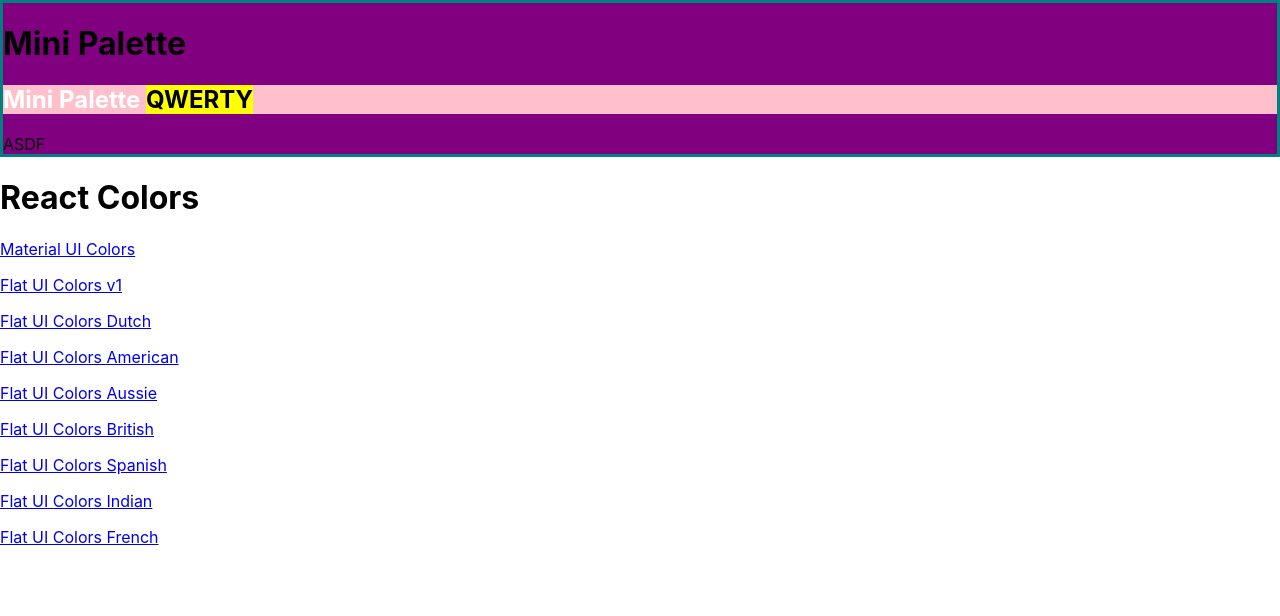
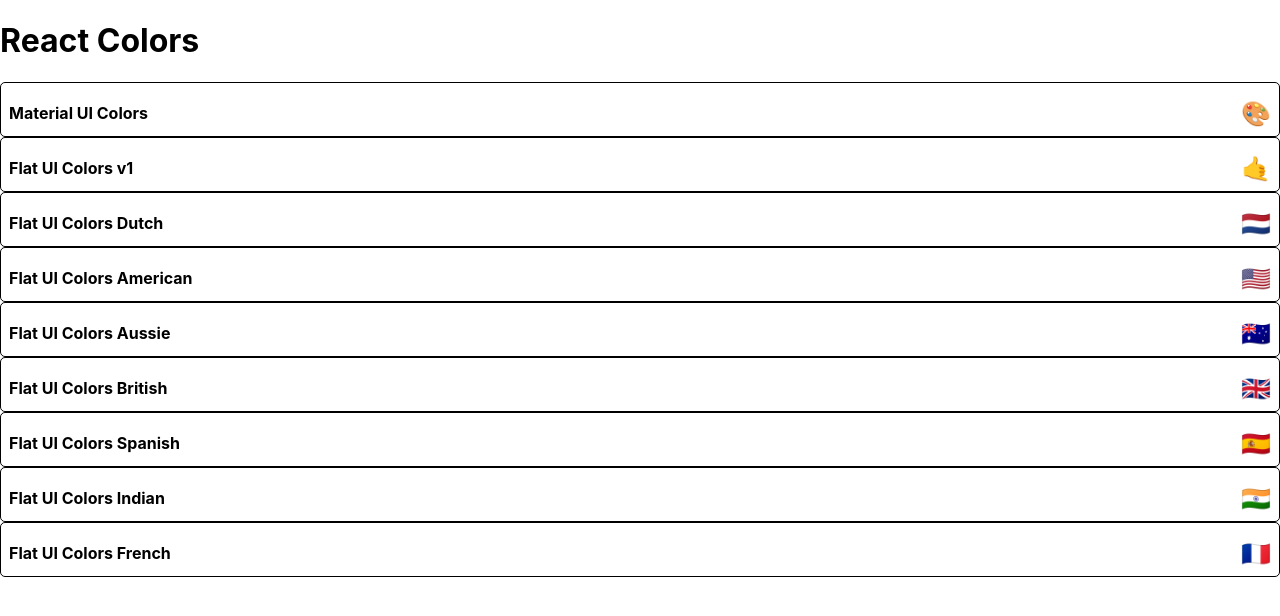
Before and after one commit to asonni/react-colors-app, a React (Create React App) app: page / in a window 1280 px wide. Shown: the top 616 px of the page. Built offline with nearby package versions, Linux system fonts and the light colour scheme.

Commit message:
Start styling MiniPalette

```diff
--- a/src/MiniPalette.js
+++ b/src/MiniPalette.js
@@ -2,33 +2,45 @@
 import { withStyles } from '@material-ui/styles';
 
 const styles = {
-  main: {
-    backgroundColor: 'purple',
-    border: '3px solid teal'
+  root: {
+    backgroundColor: 'white',
+    border: '1px solid black',
+    borderRadius: '5px',
+    padding: '0.5rem',
+    position: 'relative',
+    overflow: 'hidden',
+    '&:hover': {
+      cursor: 'pointer'
+    }
   },
-  secondary: {
-    backgroundColor: 'pink',
-    '& h1': {
-      color: 'white',
-      '& span': {
-        backgroundColor: 'yellow',
-        color: 'black'
-      }
-    }
+  colors: {
+    backgroundColor: 'grey'
+  },
+  title: {
+    display: 'flex',
+    justifyContent: 'space-between',
+    alignItems: 'center',
+    margin: '0',
+    color: 'black',
+    paddingTop: '0.5rem',
+    fontSize: '1rem',
+    position: 'relative'
+  },
+  emoji: {
+    marginLeft: '0.5rem',
+    fontSize: '1.5rem'
   }
 };
 
 const MiniPalette = props => {
-  const { classes } = props;
+  const { classes, paletteName, emoji } = props;
   return (
-    <div className={classes.main}>
-      <h1>Mini Palette</h1>
-      <section className={classes.secondary}>
-        <h1>
-          Mini Palette <span>QWERTY</span>
-        </h1>
-      </section>
-      <span>ASDF</span>
+    <div className={classes.root}>
+      <div className={classes.colors} />
+      <h5 className={classes.title}>
+        {paletteName}
+        <span className={classes.emoji}>{emoji}</span>
+      </h5>
     </div>
   );
 };
--- a/src/PaletteList.js
+++ b/src/PaletteList.js
@@ -1,18 +1,14 @@
 import React, { Component } from 'react';
 import MiniPalette from './MiniPalette';
-import { Link } from 'react-router-dom';
 
 class PaletteList extends Component {
   render() {
     const { palettes } = this.props;
     return (
       <div>
-        <MiniPalette />
         <h1>React Colors</h1>
         {palettes.map(palette => (
-          <p>
-            <Link to={`/palette/${palette.id}`}>{palette.paletteName}</Link>
-          </p>
+          <MiniPalette {...palette} />
         ))}
       </div>
     );
```
